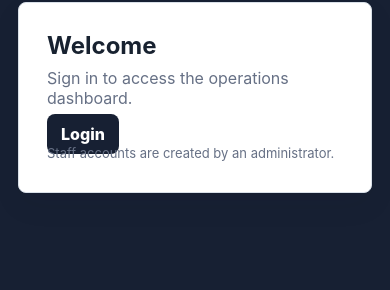
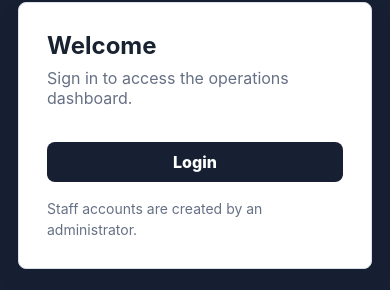
Before and after one commit to AnjanaLakshan-12/Hotel-ERP-System, a React (Vite) app in the folder hotel-erp-frontend/: page / in a window 390 px wide. Shown: the part 333-623 px from the top of the page. Built offline with nearby package versions, Linux system fonts and the light colour scheme; no server answers.

Commit message:
login button fixes

```diff
--- a/hotel-erp-frontend/src/App.css
+++ b/hotel-erp-frontend/src/App.css
@@ -900,4 +900,21 @@ button:disabled {
   color: #475569;
 }
 
+.home-login-button {
+  display: inline-flex;
+  align-items: center;
+  justify-content: center;
+  width: 100%;
+  margin-top: 18px;
+  margin-bottom: 16px;
+  text-decoration: none;
 }
+
+.login-note {
+  margin: 0;
+  color: #64748b;
+  font-size: 14px;
+  line-height: 1.5;
+}
+
+}
--- a/hotel-erp-frontend/src/pages/Home.jsx
+++ b/hotel-erp-frontend/src/pages/Home.jsx
@@ -13,9 +13,9 @@ function Home() {
       <section className="auth-card">
         <h2>Welcome</h2>
         <p>Sign in to access the operations dashboard.</p>
-        <Link className="primary-button full" to="/login">
-          Login
-        </Link>
+<Link className="primary-button home-login-button" to="/login">
+  Login
+</Link>
         <p className="login-note">
           Staff accounts are created by an administrator.
         </p>
```
